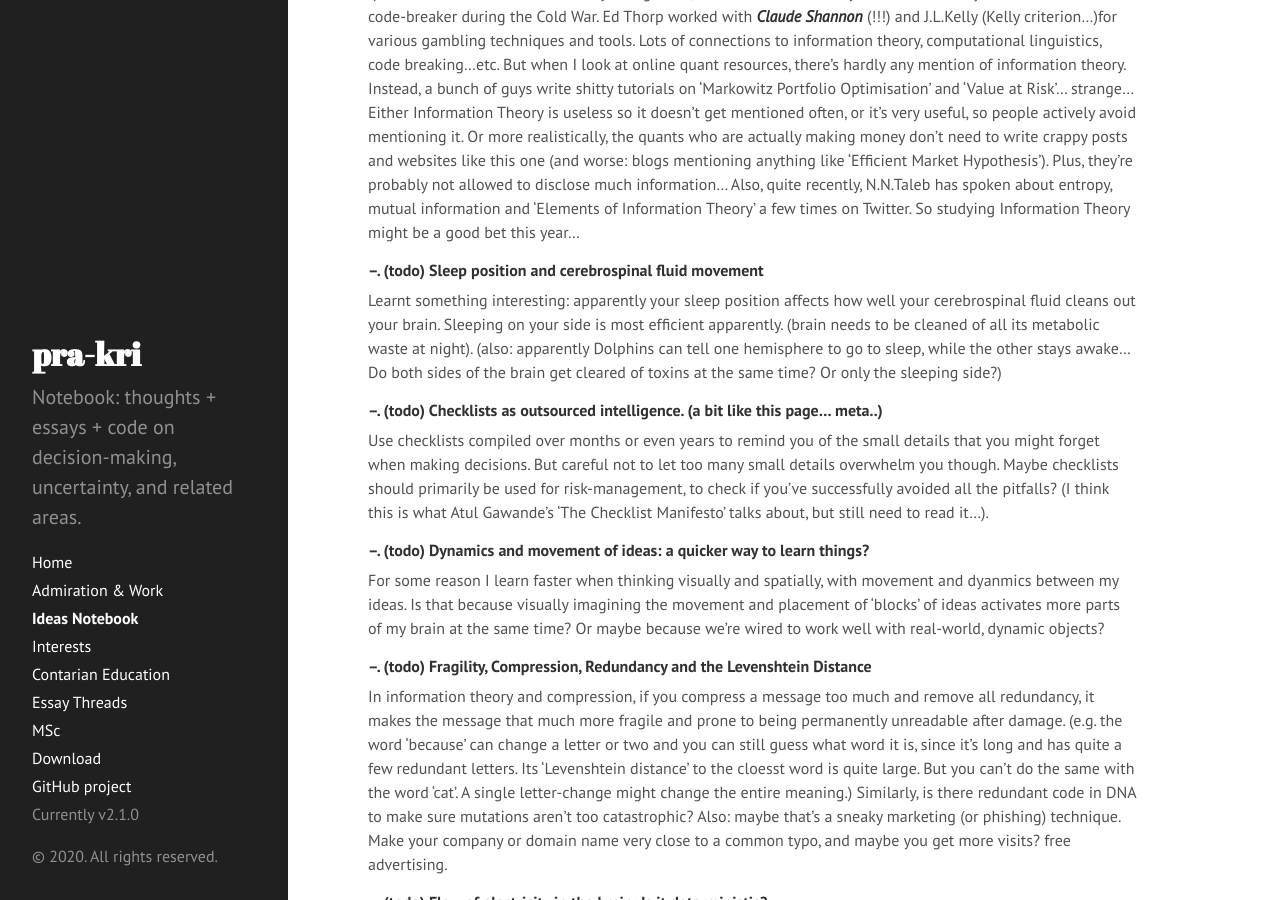
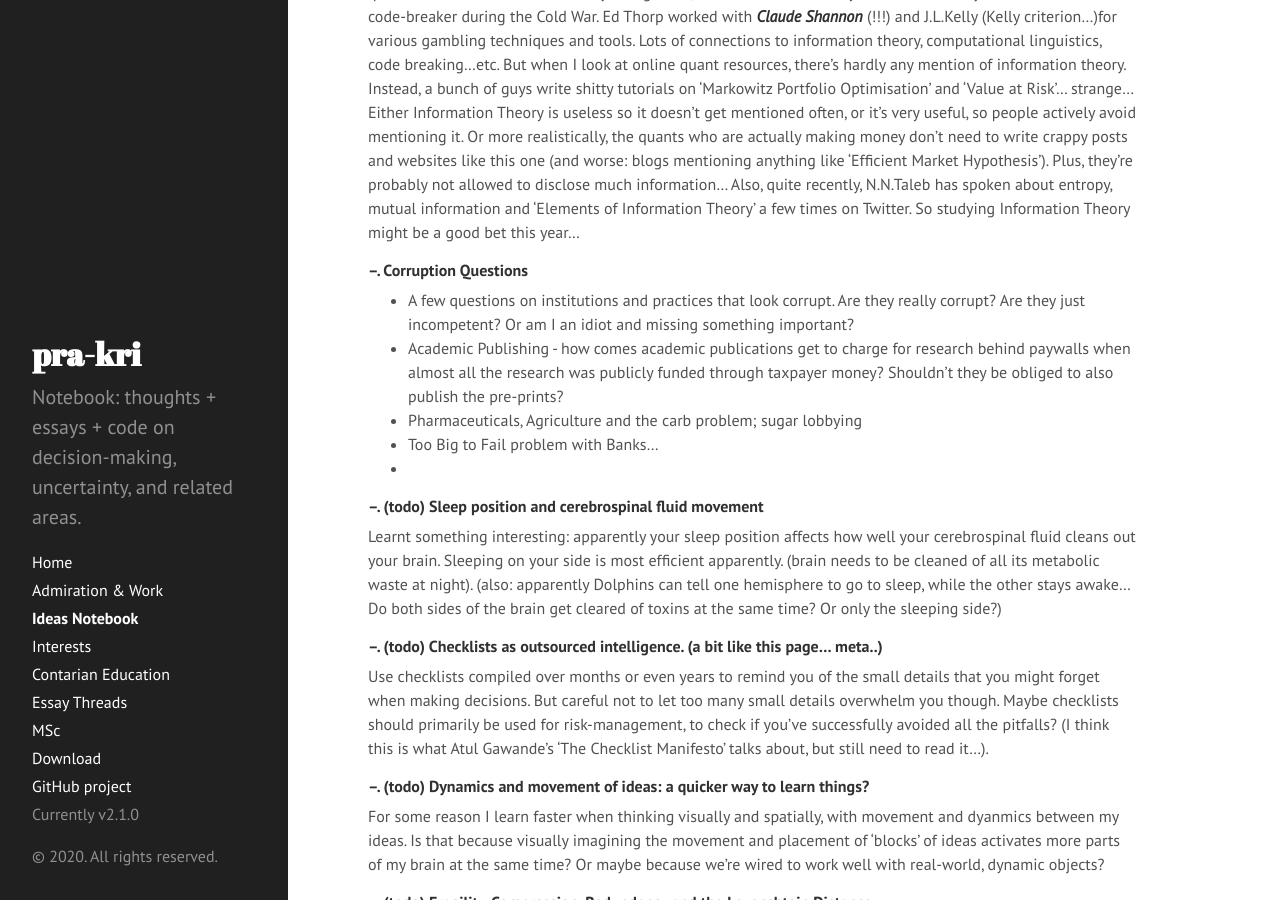
Before and after one commit to pra-kri/pra-kri.github.io, a Jekyll site: the page built from IdeasNotebook.md, in a window 1280 px wide and 900 px high, scrolled down 6224 px. Built offline with Jekyll 4.4.1, drawn with Linux system fonts in a browser that asks for light colours; Markdown is read by kramdown in place of the engine named in the settings.

Commit message:
Update IdeasNotebook.md

```diff
--- a/IdeasNotebook.md
+++ b/IdeasNotebook.md
@@ -11,6 +11,7 @@ title: Ideas Notebook
   <br>
   Even if you only write down 1 interesting technique/idea/thought a week, by the end of the year you should have at least 50 decent paragraphs to think about.
 </p>
+
 
 ##### --. Ancestrally Lost Emotions
 There are a few 'ancestral' emotions that, historically, our ancestors have always felt and lived with, that nowadays most of us don't feel. Maybe it would be a good idea to design your life so that you actually experience some of these emotions.
@@ -126,7 +127,12 @@ If you were a company that was dominating the market in a certain technical fiel
 ##### --. Information Theory and Quants
 Jim Simons, Elwyn Berlekamp, Ed Thorp, Leonard Baum (Baum-Welch algorithm...) and a few other guys - a lot of quants have an Information-Theory background, or at least were closely linked to the subject. Simons was a code-breaker during the Cold War. Ed Thorp worked with ***Claude Shannon*** (!!!) and J.L.Kelly  (Kelly criterion...)for various gambling techniques and tools. Lots of connections to information theory, computational linguistics, code breaking...etc. But when I look at online quant resources, there's hardly any mention of information theory. Instead, a bunch of guys write shitty tutorials on 'Markowitz Portfolio Optimisation' and 'Value at Risk'... strange... Either Information Theory is useless so it doesn't get mentioned often, or it's very useful, so people actively avoid mentioning it. Or more realistically, the quants who are actually making money don't need to write crappy posts and websites like this one (and worse: blogs mentioning anything like 'Efficient Market Hypothesis'). Plus, they're probably not allowed to disclose much information... Also, quite recently, N.N.Taleb has spoken about entropy, mutual information and 'Elements of Information Theory' a few times on Twitter.  So studying Information Theory might be a good bet this year...
 
-
+##### --. Corruption Questions
+* A few questions on institutions and practices that look corrupt. Are they really corrupt? Are they just incompetent? Or am I an idiot and missing something important?
+* Academic Publishing - how comes academic publications get to charge for research behind paywalls when almost all the research was publicly funded through taxpayer money? Shouldn't they be obliged to also publish the pre-prints?
+* Pharmaceuticals, Agriculture and the carb problem; sugar lobbying
+* Too Big to Fail problem with Banks...
+*
 
 ##### --. (todo) Sleep position and cerebrospinal fluid movement
 Learnt something interesting: apparently your sleep position affects how well your cerebrospinal fluid cleans out your brain. Sleeping on your side is most efficient apparently. (brain needs to be cleaned of all its metabolic waste at night). (also: apparently Dolphins can tell one hemisphere to go to sleep, while the other stays awake... Do both sides of the brain get cleared of toxins at the same time? Or only the sleeping side?)
```
